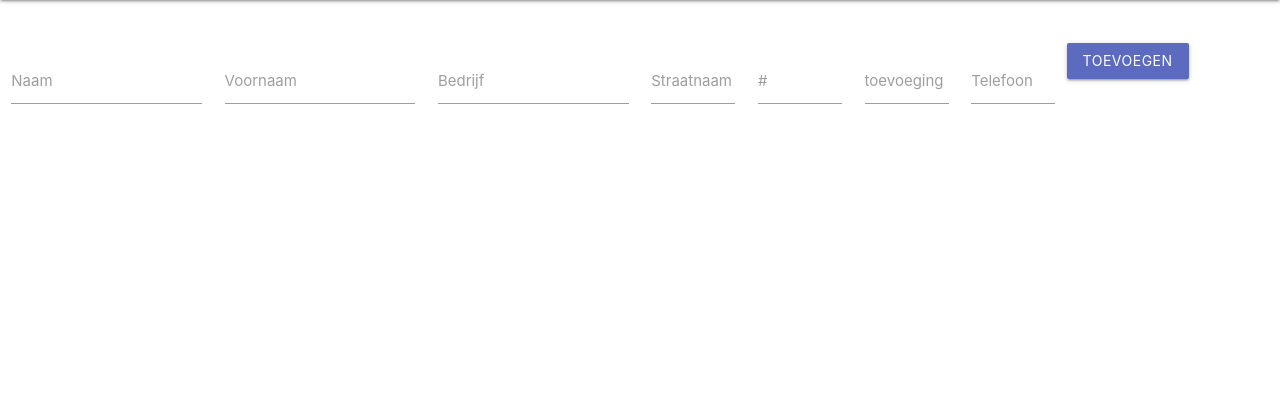
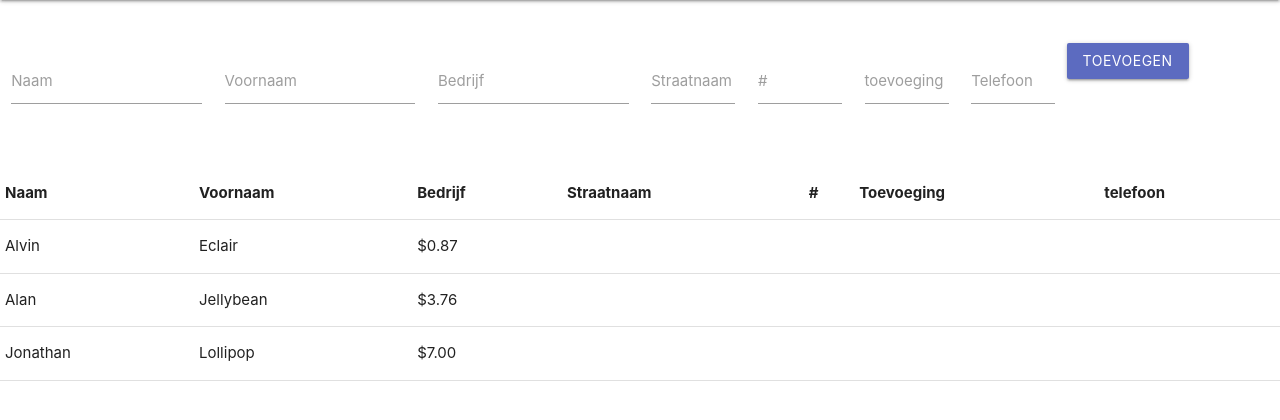
Before and after one commit to m23ck/AutoverhuurBedrijf-RS, a PHP site: page /klantenregistratie.php in a window 1280 px wide. Shown: the part 64-484 px from the top of the page. Run offline with PHP 8.4, Linux system fonts and the light colour scheme.

Commit message:
updated klantenregistratie, still working on the actual registration part

```diff
--- a/klantenregistratie.php
+++ b/klantenregistratie.php
@@ -42,7 +42,7 @@ require_once "config.php";
     </div>
     <br>
     <div class="row">
-        <form class="col s12">
+        <form class="col s12" id="klantenregistratieform">
             <div class="row">
                 <div class="input-field col s2">
                     <input id="naam" type="text" class="validate">
@@ -80,6 +80,40 @@ require_once "config.php";
 
             </div>
         </form>
+
+    </div>
+    <div class="row">
+        <table class="responsive-table">
+            <thead>
+                <tr>
+                    <th>Naam</th>
+                    <th>Voornaam</th>
+                    <th>Bedrijf</th>
+                    <th>Straatnaam</th>
+                    <th>#</th>
+                    <th>Toevoeging</th>
+                    <th>telefoon</th>
+                </tr>
+            </thead>
+
+            <tbody>
+                <tr>
+                    <td>Alvin</td>
+                    <td>Eclair</td>
+                    <td>$0.87</td>
+                </tr>
+                <tr>
+                    <td>Alan</td>
+                    <td>Jellybean</td>
+                    <td>$3.76</td>
+                </tr>
+                <tr>
+                    <td>Jonathan</td>
+                    <td>Lollipop</td>
+                    <td>$7.00</td>
+                </tr>
+            </tbody>
+        </table>
     </div>
 
 
```
Also changed, not shown: verhuur.php (+3 -4 lines).
